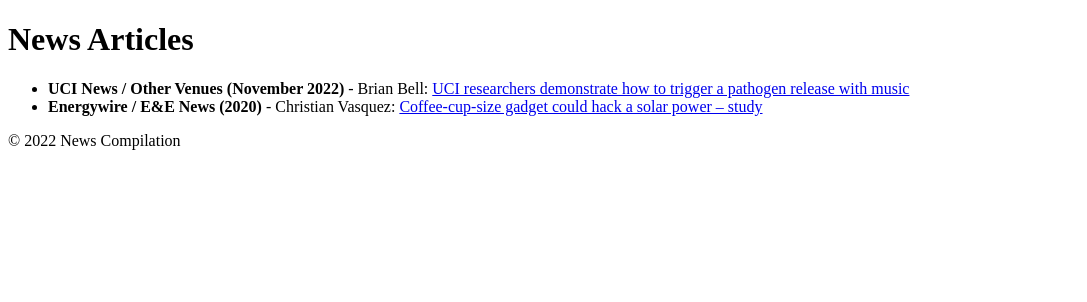
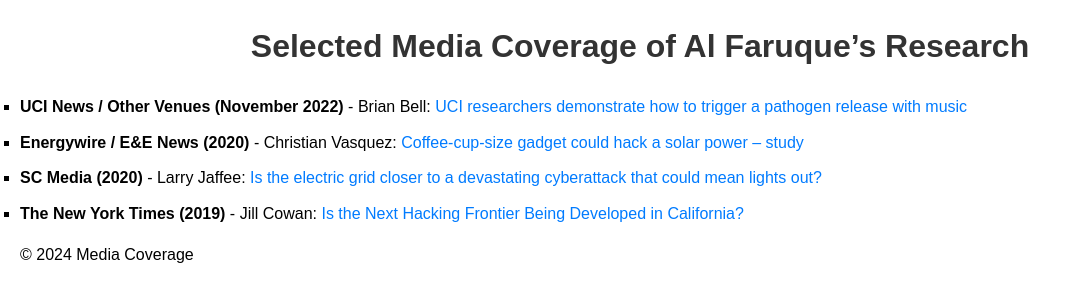
Before and after one commit to mirai666-sudo/mywebsite, a plain HTML site: page index.html in a window 1280 px wide. Shown: the whole page, without its empty margins (0-1087 px from the left). Drawn offline with Linux system fonts and the light colour scheme.

Commit message:
Add files via upload

```diff
--- a/index.html
+++ b/index.html
@@ -1,32 +1,66 @@
+
 <!DOCTYPE html>
 <html lang="en">
 <head>
   <meta charset="UTF-8" />
   <meta name="viewport" content="width=device-width, initial-scale=1.0" />
-  <title>News Articles</title>
+  <title>Selected Media Coverage</title>
+  <style>
+    body {
+      font-family: Arial, sans-serif;
+      line-height: 1.6;
+      margin: 20px;
+    }
+    h1 {
+      text-align: center;
+      color: #333;
+    }
+    ul {
+      list-style-type: square;
+      padding: 0;
+    }
+    li {
+      margin-bottom: 10px;
+    }
+    a {
+      color: #007BFF;
+      text-decoration: none;
+    }
+    a:hover {
+      text-decoration: underline;
+    }
+  </style>
 </head>
 <body>
   <header>
-    <h1>News Articles</h1>
+    <h1>Selected Media Coverage of Al Faruque’s Research</h1>
   </header>
   <main>
     <ul>
-      <li>
-        <strong>UCI News / Other Venues (November 2022)</strong> - Brian Bell:
+      <li><strong>UCI News / Other Venues (November 2022)</strong> - Brian Bell:
         <a href="https://news.uci.edu/2022/11/17/uci-researchers-demonstrate-how-to-trigger-a-pathogen-release-with-music/" target="_blank">
           UCI researchers demonstrate how to trigger a pathogen release with music
         </a>
       </li>
-      <li>
-        <strong>Energywire / E&E News (2020)</strong> - Christian Vasquez:
+      <li><strong>Energywire / E&E News (2020)</strong> - Christian Vasquez:
         <a href="https://www.eenews.net/energywire/stories/1063712291?t=https%3A%2F%2Fwww.eenews.net%2Fstories%2F1063712291" target="_blank">
           Coffee-cup-size gadget could hack a solar power – study
+        </a>
+      </li>
+      <li><strong>SC Media (2020)</strong> - Larry Jaffee:
+        <a href="https://www.scmagazine.com/home/security-news/is-the-electric-grid-closer-to-a-devastating-cyberattack-that-could-mean-lights-out/" target="_blank">
+          Is the electric grid closer to a devastating cyberattack that could mean lights out?
+        </a>
+      </li>
+      <li><strong>The New York Times (2019)</strong> - Jill Cowan:
+        <a href="https://www.nytimes.com/2019/03/05/us/california-today-dna-hacking.html" target="_blank">
+          Is the Next Hacking Frontier Being Developed in California?
         </a>
       </li>
     </ul>
   </main>
   <footer>
-    <p>&copy; 2022 News Compilation</p>
+    <p>&copy; 2024 Media Coverage</p>
   </footer>
 </body>
 </html>
```
